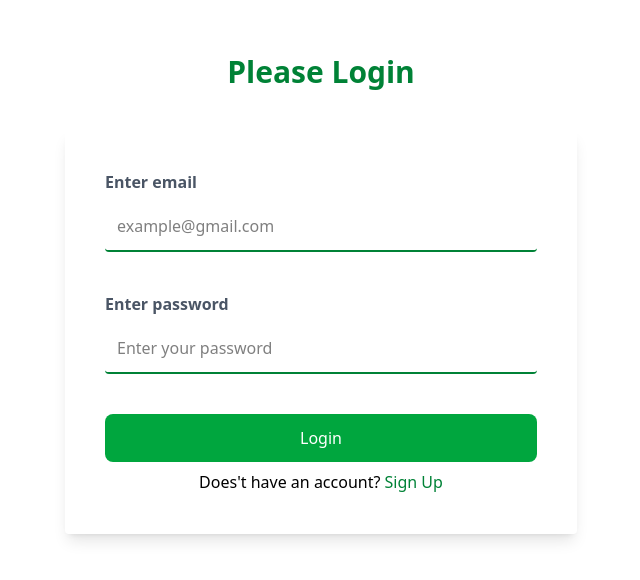
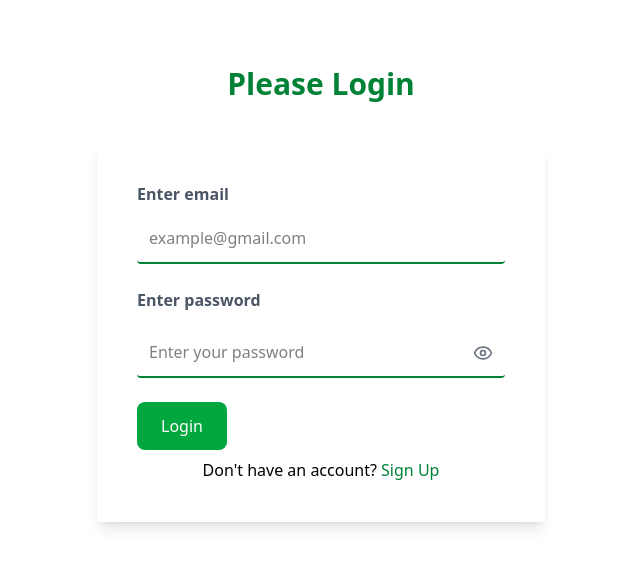
Before and after one commit to Bishalis/Resume-ai, a Next.js app: page /login in a window 1280 px wide. Shown: the part 106-686 px from the top of the page, without its empty margins (319-959 px from the left). Built offline with nearby package versions, Linux system fonts and the light colour scheme.

Commit message:
added proper error handling

```diff
--- a/app/api/auth/[...nextauth]/route.ts
+++ b/app/api/auth/[...nextauth]/route.ts
@@ -8,27 +8,33 @@ const handler = NextAuth({
   session: {
     strategy: "jwt",
   },
+  pages: {
+    signIn: "/login",
+  },
   providers: [
     CredentialsProvider({
       name: "Credentials",
       credentials: {
-        email: {},
-        password: {},
+        email: { label: "Email", type: "email" },
+        password: { label: "Password", type: "password" },
       },
       async authorize(credentials) {
+        try {
+          if (!credentials?.email || !credentials?.password) {
+            return null;
+          }
+
           await connectToDatabase();
 
-        const user = await User.findOne({
-          email: credentials?.email,
-        });
+          const user = await User.findOne({ email: credentials.email });
 
           if (!user) {
-          throw new Error("Invalid password");
+            return null;
           }
 
           const isPasswordValid = await bcrypt.compare(
-          credentials?.password || "",
-          user.password,
+            credentials.password,
+            user.password
           );
 
           if (!isPasswordValid) {
@@ -39,6 +45,10 @@ const handler = NextAuth({
             id: user._id.toString(),
             email: user.email,
           };
+        } catch (error) {
+          console.error("Authorize error:", error);
+          throw new Error("Something went wrong while signing in");
+        }
       },
     }),
   ],
@@ -53,12 +63,12 @@ const handler = NextAuth({
     async session({ session, token }) {
       if (session.user) {
         session.user.id = token.id as string;
-        session.user.email = token.email;
+        session.user.email = token.email as string;
       }
       return session;
     },
   },
-  secret: process.env.NEXTAUTH_URL,
+  secret: process.env.NEXTAUTH_SECRET,
 });
 
 export { handler as GET, handler as POST };
--- a/app/login/page.tsx
+++ b/app/login/page.tsx
@@ -1,59 +1,110 @@
 "use client";
+
 import PrimaryButton from "@/components/common/PrimaryButton";
 import Link from "next/link";
-import React from "react";
-import { useState } from "react";
+import React, { useState } from "react";
 import { signIn } from "next-auth/react";
 import { useRouter } from "next/navigation";
+import { Eye, EyeOff } from "lucide-react";
 
 const LoginPage = () => {
   const [email, setEmail] = useState("");
+  const [showPassword, setShowPassword] = useState(false);
   const [password, setPassword] = useState("");
+  const [message, setMessage] = useState("");
+  const [errors, setErrors] = useState("");
   const router = useRouter();
 
-  const handleSubmit = async (e: any) => {
+  const handleSubmit = async (e: React.FormEvent<HTMLFormElement>) => {
     e.preventDefault();
- await signIn("credentials", {
+    setErrors("");
+    setMessage("");
+
+    if (!email || !password) {
+      setErrors("Please fill in all fields");
+      return;
+    }
+
+    const result = await signIn("credentials", {
       email,
       password,
-      callbackUrl: "/",
+      redirect: false,
     });
+
+    if (result?.error) {
+      setErrors("Invalid email or password");
+      return;
+    }
+
+    setMessage("Login successful");
+    router.push("/");
   };
 
   return (
-    <div className="flex flex-col gap-10 justify-center items-center min-h-[100vh] ">
-      <h2 className="text-green-700 font-extrabold text-3xl"> Please Login</h2>
+    <div className="flex min-h-screen flex-col items-center justify-center gap-10">
+      <h2 className="text-3xl font-extrabold text-green-700">Please Login</h2>
+
       <form
-        className="flex flex-col gap-2  p-10 rounded shadow-lg w-100vw  md:w-[30vw] lg:w-[40vw]"
+        className="flex w-full max-w-md flex-col gap-2 rounded p-10 shadow-lg"
         onSubmit={handleSubmit}
       >
-        <label htmlFor="Email" className="font-bold text-gray-600">
+        <label htmlFor="email" className="font-bold text-gray-600">
           Enter email
         </label>
         <input
+          id="email"
           type="email"
-          name="Email"
+          name="email"
           placeholder="example@gmail.com"
-          className="p-3 border-b-2 rounded-sm border-green-700"
+          className="w-full rounded-sm border-b-2 border-green-700 p-3"
+          value={email}
           onChange={(e) => setEmail(e.target.value)}
         />
-        <br />
 
-        <label htmlFor="Password" className="font-bold text-gray-600">
+        <label htmlFor="password" className="mt-4 font-bold text-gray-600">
           Enter password
         </label>
-        <input
-          type="password"
-          name="Password"
-          placeholder="Enter your password"
-          className="p-3 border-b-2 rounded-sm border-green-700"
-          onChange={(e) => setPassword(e.target.value)}
-        />
-        <br />
+        <div className="relative mt-2">
+          <input
+            id="password"
+            type={showPassword ? "text" : "password"}
+            name="password"
+            placeholder="Enter your password"
+            className="w-full rounded-sm border-b-2 border-green-700 p-3 pr-10"
+            value={password}
+            onChange={(e) => setPassword(e.target.value)}
+          />
+          <button
+            type="button"
+            onClick={() => setShowPassword(!showPassword)}
+            className="absolute right-3 top-1/2 -translate-y-1/2 text-gray-500 hover:text-gray-700"
+          >
+            {showPassword ? (
+              <EyeOff className="h-5 w-5" />
+            ) : (
+              <Eye className="h-5 w-5" />
+            )}
+          </button>
+        </div>
 
-        <PrimaryButton>Login</PrimaryButton>
+        {errors && (
+          <div className="mt-4 rounded-md bg-red-50 p-3 text-center text-sm font-medium text-red-700">
+            {errors}
+          </div>
+        )}
+
+        {message && (
+          <div className="mt-4 rounded-md bg-green-50 p-3 text-center text-sm font-medium text-green-700">
+            {message}
+          </div>
+        )}
+
+        <div className="mt-4">
+          <PrimaryButton>Login</PrimaryButton>
+        </div>
+
         <h1 className="text-center">
-          Does't have an account?{" "}
+          Don&apos;t have an account?{" "}
           <Link href="/signup" className="text-green-700 hover:underline">
             Sign Up
           </Link>
--- a/app/signup/page.tsx
+++ b/app/signup/page.tsx
@@ -98,7 +98,7 @@ const SignupPage = () => {
         <PrimaryButton>Sign Up</PrimaryButton>
         <h1 className="text-center">
           Already have an account?{" "}
-          <Link href="/login" className="text-green-700 hover:underline">
+          <Link href="/login" className="text-green-700 hover:underline w-full text-center">
             Login
           </Link>
         </h1>
```
Also changed, not shown: public/assets/gu.jpg (added), public/assets/pressureCleaning.jpg (added). Lines whose indentation alone changed are shown as unchanged.
